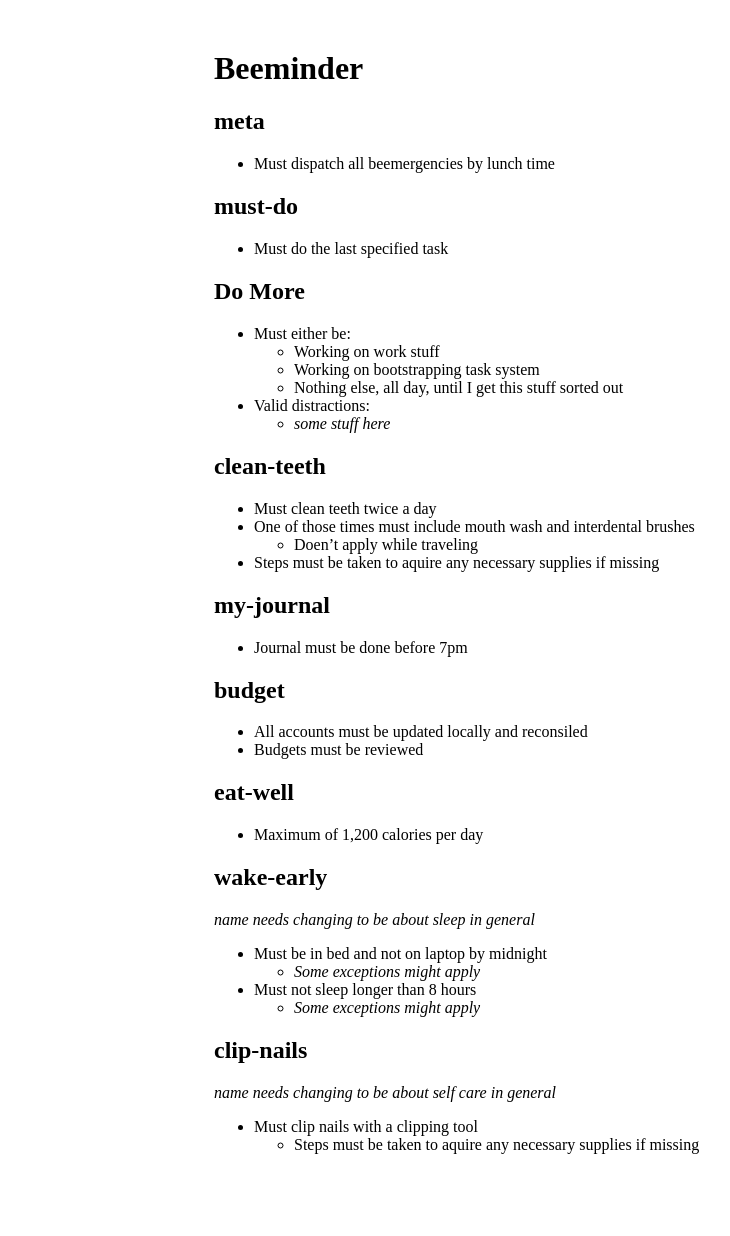
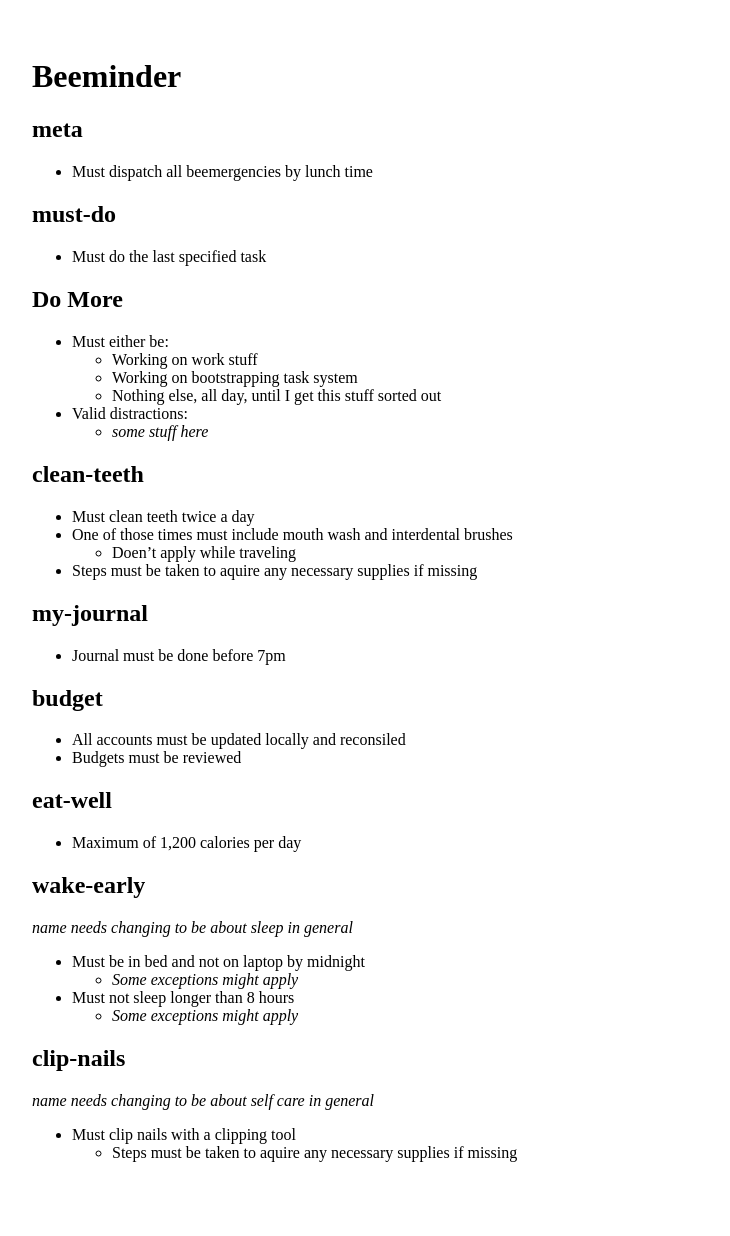
Before and after one commit to sbp/self, a Jekyll site: the page built from beeminder.md, in a window 1280 px wide. Shown: the whole page, without its empty margins (26-756 px from the left). Built offline with Jekyll 4.4.1, drawn with Linux system fonts in a browser that asks for light colours.

Commit message:
Update default.html

```diff
--- a/_layouts/default.html
+++ b/_layouts/default.html
@@ -1,5 +1,5 @@
 <meta charset="utf-8">
 
-<style> body {margin: auto; padding: 50px; max-width: 800px;} </style>
+<style> body {padding: 50px; max-width: 800px;} </style>
 
 {{ content }}
```
